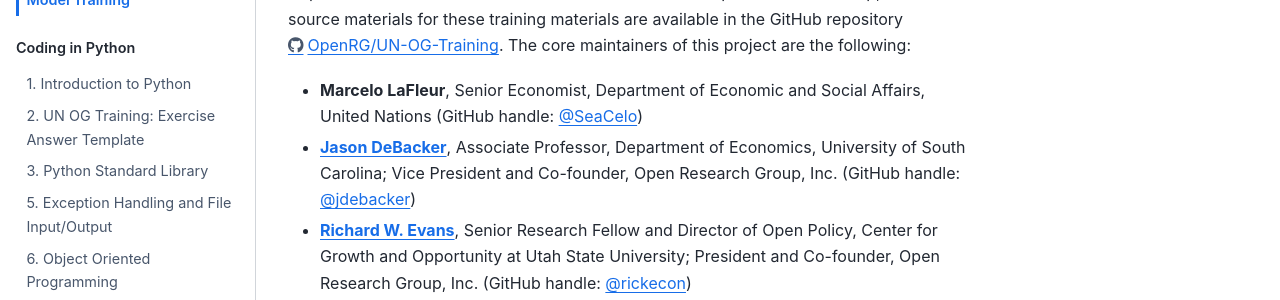
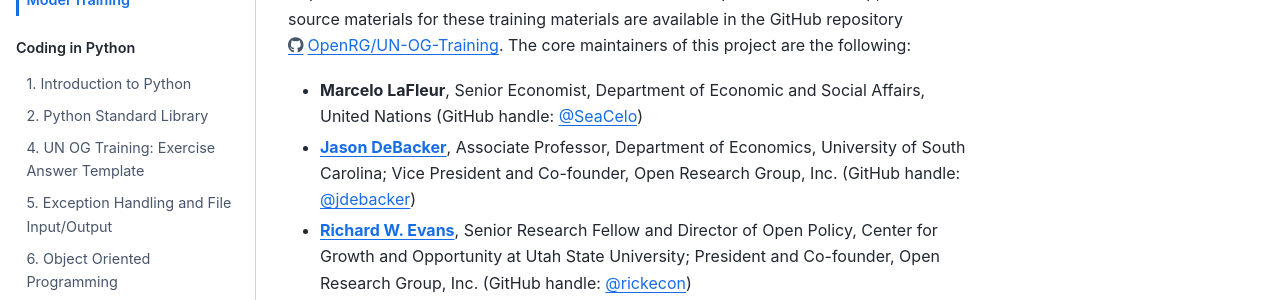
Before and after one commit to jdebacker/UN-OG-Training, a Jupyter Book: the page built from docs/book/index.md, in a window 1280 px wide. Shown: the part 353-653 px from the top of the page. Built offline with Jupyter Book 1.0.4 settings and Sphinx 7.4.7 and the Sphinx Book theme 1.1.4, drawn with Linux system fonts in a browser that asks for light colours; pages that are not in the unit, such as notebooks, are missing from menus; comment, search, counter and statistics services are not loaded; some of the changed lines change nothing that is shown.

Commit message:
move where answer template is:

```diff
--- a/docs/book/_toc.yml
+++ b/docs/book/_toc.yml
@@ -5,8 +5,8 @@
     numbered: True
     chapters:
     - file: python/intro
+    - file: python/StandardLibrary
     - file: python/UN-OG-Training_AnswerTemplate.ipynb
-    - file: python/StandardLibrary
     - file: python/ExceptionsIO
     - file: python/OOP
     - file: python/NumPy
```
